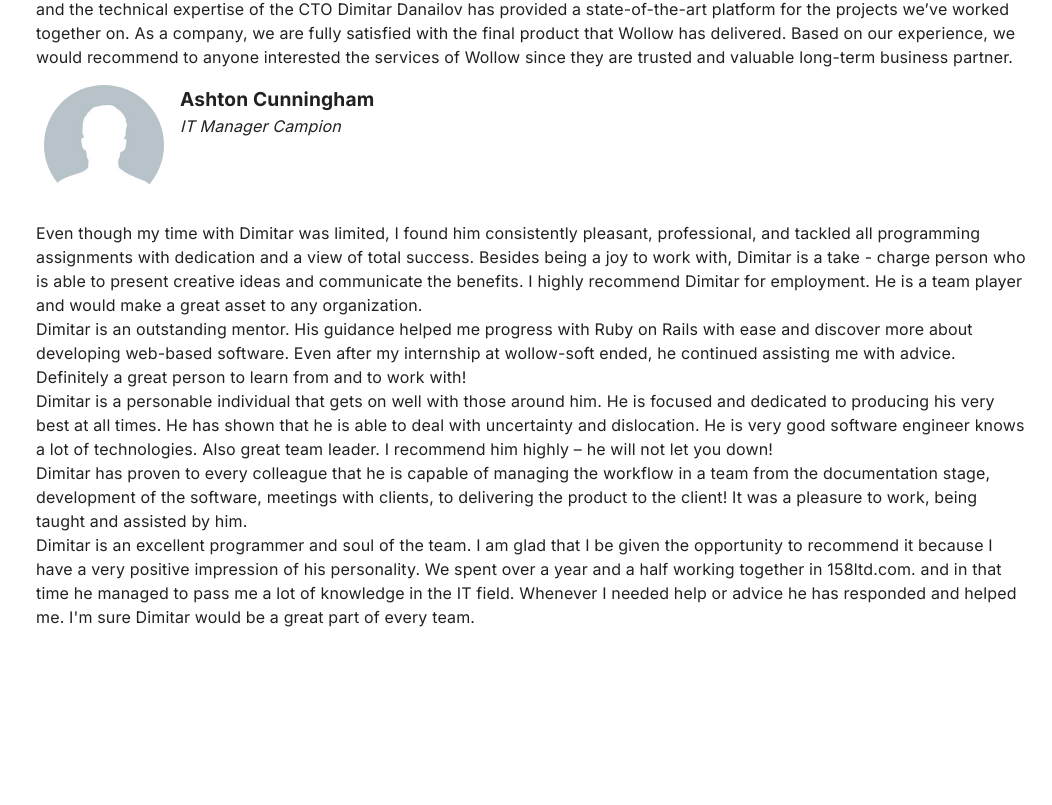
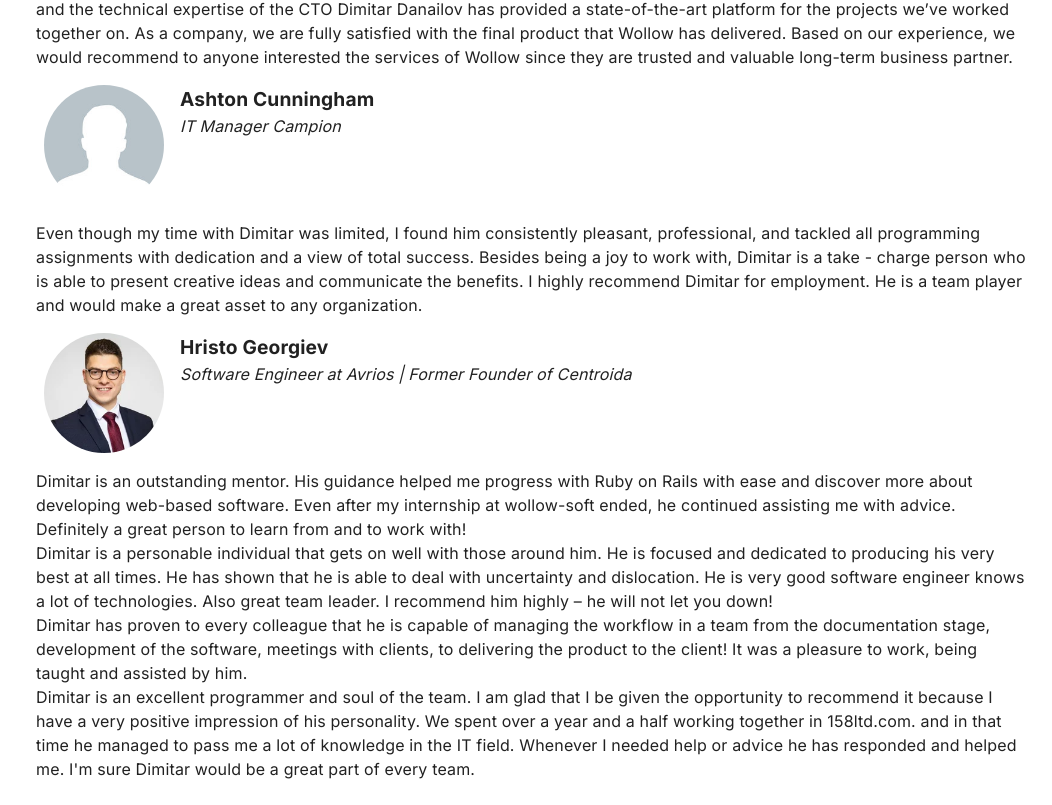
Before and after one commit to dimitardanailov/portfolio, a Next.js app in the folder apps/website/: page /recommendation-letters in a window 1280 px wide. Shown: the part 4891-5696 px from the top of the page, without its empty margins (228-1280 px from the left). Before the commit the page ends 5544 px from the top, so only its background shows below. Built offline with nearby package versions, Linux system fonts and the light colour scheme.

Commit message:
HristoLetter is a new component

```diff
--- /dev/null
+++ b/apps/website/src/app/recommendation-letters/projects/wollow/components/HristoLetter.tsx
@@ -0,0 +1,30 @@
+'use client'
+
+import {FC} from 'react'
+
+import {PersonInfo} from '../../../components'
+
+import source from '@/data/testimonials/images/wollow/hristo'
+
+const Letter: FC = () => {
+  return (
+    <>
+      <PersonInfo
+        name="Hristo Georgiev"
+        source={source}
+        title="Software Engineer at Avrios | Former Founder of Centroida"
+      />
+      <div>
+        <p>
+          Dimitar is an outstanding mentor. His guidance helped me progress with
+          Ruby on Rails with ease and discover more about developing web-based
+          software. Even after my internship at wollow-soft ended, he continued
+          assisting me with advice. Definitely a great person to learn from and
+          to work with!
+        </p>
+      </div>
+    </>
+  )
+}
+
+export default Letter
--- a/apps/website/src/app/recommendation-letters/projects/wollow/components/index.ts
+++ b/apps/website/src/app/recommendation-letters/projects/wollow/components/index.ts
@@ -1,5 +1,6 @@
 import IvelinLetter from './IvelinLetter'
 import MoLetter from './MoLetter'
 import AshtonLetter from './AshtonLetter'
+import HristoLetter from './HristoLetter'
 
-export {IvelinLetter, MoLetter, AshtonLetter}
+export {IvelinLetter, MoLetter, AshtonLetter, HristoLetter}
--- a/apps/website/src/app/recommendation-letters/projects/wollow/index.tsx
+++ b/apps/website/src/app/recommendation-letters/projects/wollow/index.tsx
@@ -10,7 +10,7 @@ import {
   Position,
 } from '../../components'
 
-import {IvelinLetter, MoLetter, AshtonLetter} from './components'
+import {IvelinLetter, MoLetter, AshtonLetter, HristoLetter} from './components'
 
 const Letter: FC = () => {
   return (
@@ -26,15 +26,7 @@ const Letter: FC = () => {
       <IvelinLetter />
       <MoLetter />
       <AshtonLetter />
-      <div>
-        <p>
-          Dimitar is an outstanding mentor. His guidance helped me progress with
-          Ruby on Rails with ease and discover more about developing web-based
-          software. Even after my internship at wollow-soft ended, he continued
-          assisting me with advice. Definitely a great person to learn from and
-          to work with!
-        </p>
-      </div>
+      <HristoLetter />
       <div>
         <p>
           Dimitar is a personable individual that gets on well with those around
```
